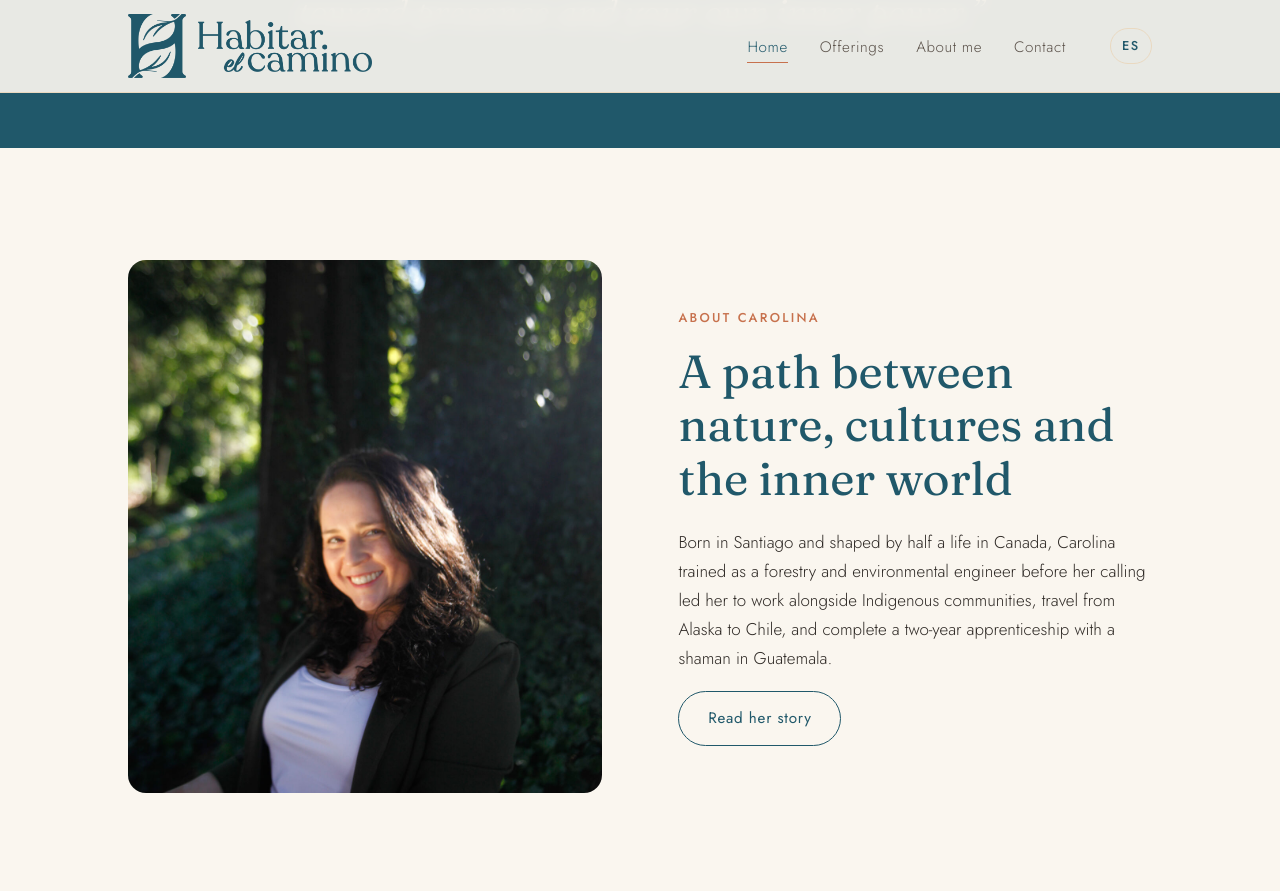
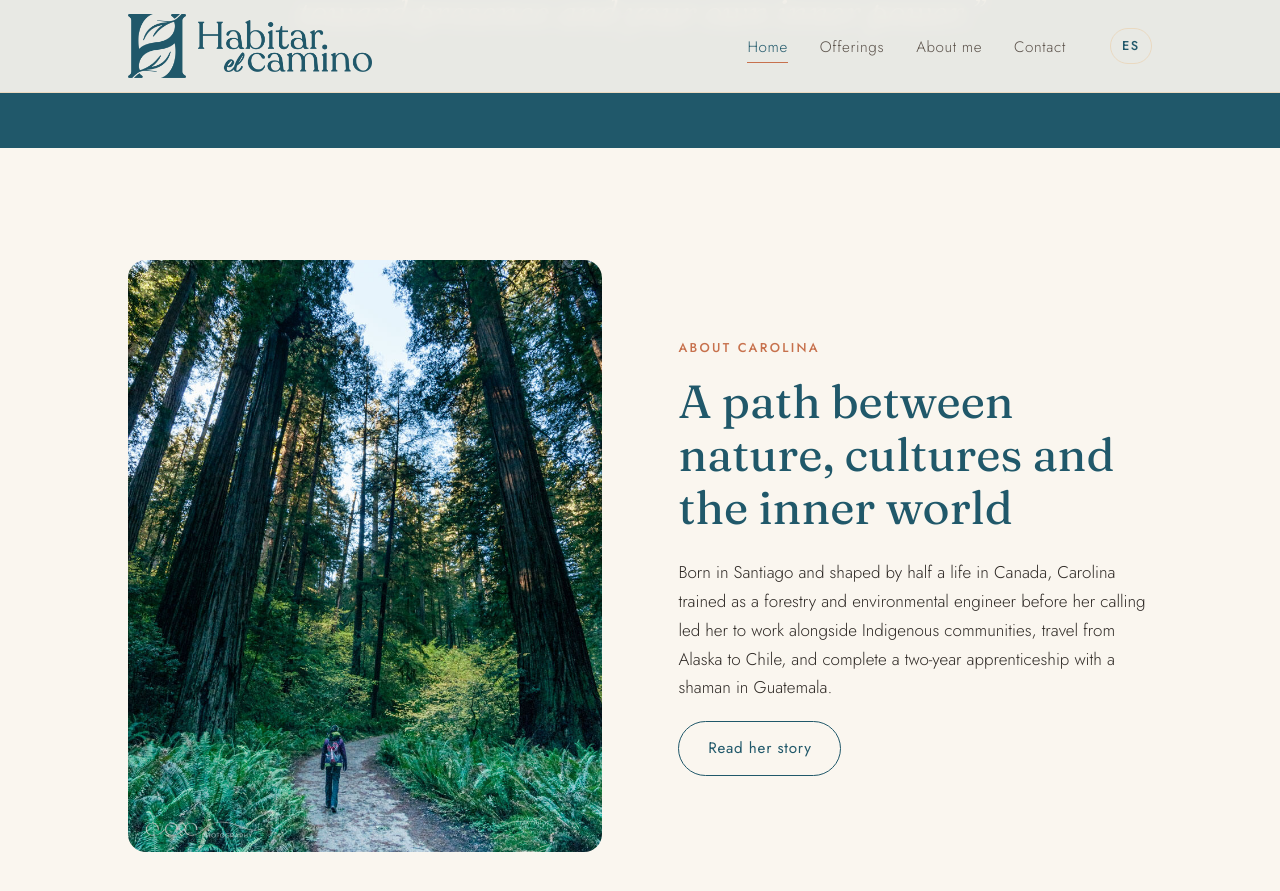
Before and after one commit to travisdowns/habitarelcamino, a Jekyll site: the page built from en/index.html, in a window 1280 px wide and 900 px high, scrolled down 2418 px. Shown: the top 891 px of the window. Built offline with Jekyll 4.4.1, drawn with Linux system fonts in a browser that asks for light colours.

Commit message:
Move the redwoods photo to the home page and reframe the Sobre mí photo

```diff
--- a/en/about.html
+++ b/en/about.html
@@ -13,7 +13,7 @@ description: "Carolina Casas-Cordero, founder of Habitar el Camino: forestry eng
           <h1>Carolina Casas-Cordero</h1>
         </div>
         <div class="photo arch">
-          <img src="/assets/img/caro-secuoyas.jpg" alt="Carolina walking a trail among giant redwoods">
+          <img src="/assets/img/caro-bosque.jpg" alt="Carolina resting among the roots of a thousand-year-old cenizo tree in the native forest">
         </div>
       </div>
     </section>
--- a/en/index.html
+++ b/en/index.html
@@ -78,8 +78,8 @@ description: "Habitar el Camino is a holistic facilitation practice in Puerto Va
 
     <section>
       <div class="wrap split">
-        <div class="photo wide" style="aspect-ratio:8 / 9">
-          <img src="/assets/img/sonrisa-bosque.jpg" alt="Carolina Casas-Cordero smiling in the forest">
+        <div class="photo wide" style="aspect-ratio:4 / 5">
+          <img src="/assets/img/caro-secuoyas.jpg" alt="Carolina walking a trail among giant redwoods">
         </div>
         <div>
           <p class="eyebrow">About Carolina</p>
--- a/index.html
+++ b/index.html
@@ -78,8 +78,8 @@ description: "Habitar el Camino es una práctica de facilitación holística en
 
     <section>
       <div class="wrap split">
-        <div class="photo wide" style="aspect-ratio:8 / 9">
-          <img src="/assets/img/sonrisa-bosque.jpg" alt="Carolina Casas-Cordero sonriendo en el bosque">
+        <div class="photo wide" style="aspect-ratio:4 / 5">
+          <img src="/assets/img/caro-secuoyas.jpg" alt="Carolina caminando por un sendero entre secuoyas gigantes">
         </div>
         <div>
           <p class="eyebrow">Sobre Carolina</p>
--- a/sobre-mi.html
+++ b/sobre-mi.html
@@ -13,7 +13,7 @@ description: "Carolina Casas-Cordero, fundadora de Habitar el Camino: ingeniera
           <h1>Carolina Casas-Cordero</h1>
         </div>
         <div class="photo arch">
-          <img src="/assets/img/caro-secuoyas.jpg" alt="Carolina caminando por un sendero entre secuoyas gigantes">
+          <img src="/assets/img/caro-bosque.jpg" alt="Carolina descansando entre las raíces de un cenizo milenario en el bosque nativo">
         </div>
       </div>
     </section>
```
Also changed, not shown: assets/img/caro-bosque.jpg (added).
